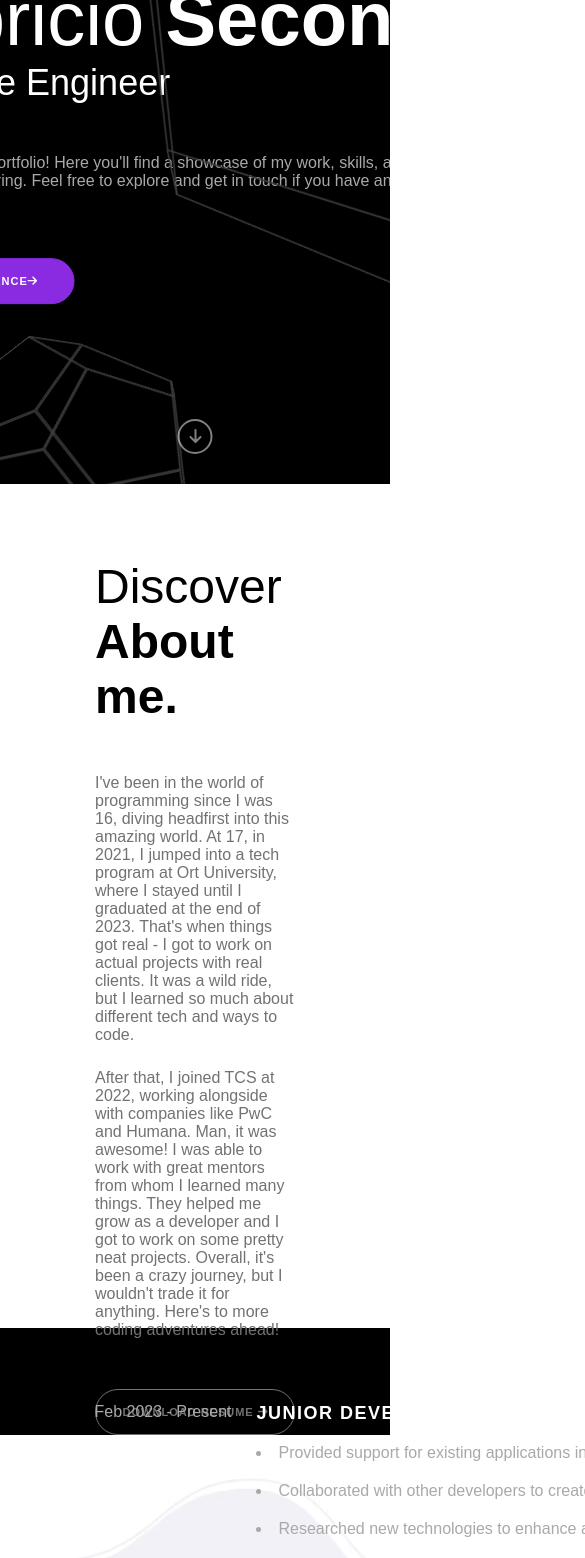
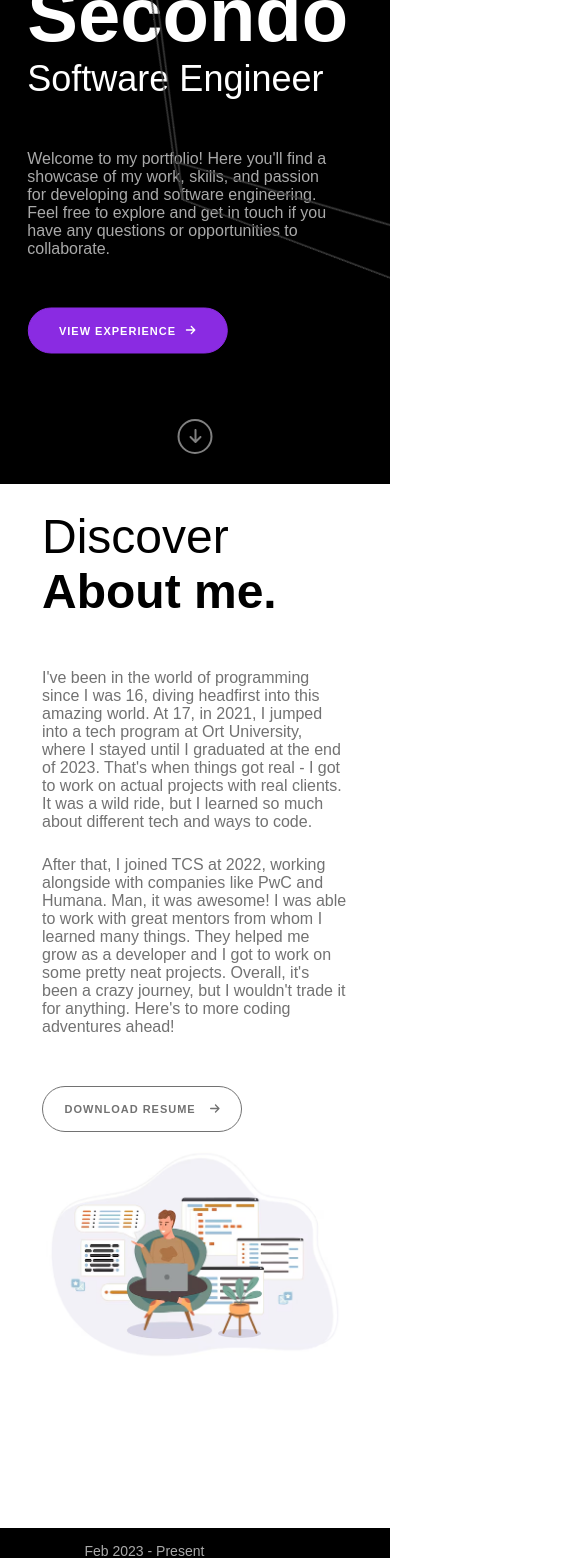
Before and after one commit to FMS16/portfolio, a React (Create React App) app: page / in a window 390 px wide. Shown: the part 360-1918 px from the top of the page, 585 px wide, since content can reach past the window. Built offline with nearby package versions, Linux system fonts and the light colour scheme.

Commit message:
Second commit

```diff
--- a/public/index.html
+++ b/public/index.html
@@ -7,7 +7,7 @@
     <meta name="theme-color" content="#000000" />
     <meta
       name="description"
-      content="Web site created using create-react-app"
+      content="Web site created by Fabricio Secondo. Software developer since 2021."
     />
     <link rel="apple-touch-icon" href="%PUBLIC_URL%/logo192.png" />
     <!--
@@ -24,7 +24,7 @@
       work correctly both with client-side routing and a non-root public URL.
       Learn how to configure a non-root public URL by running `npm run build`.
     -->
-    <title>React App</title>
+    <title>Fabricio Secondo - Developer</title>
   </head>
   <body>
     <noscript>You need to enable JavaScript to run this app.</noscript>
--- a/src/App.css
+++ b/src/App.css
@@ -6,7 +6,7 @@
   box-sizing: border-box;
 }
 
-.parent{
+.parent {
   position: fixed;
   top: 0;
   left: 0;
@@ -20,22 +20,22 @@ body {
   font-family: "Outfit", sans-serif;
 }
 
-.container{
+.container {
   width: 90%;
   margin: auto;
   padding: 50px;
 }
 
-.flex{
+.flex {
   display: flex;
   flex-wrap: wrap;
 }
 
-.bold{
+.bold {
   font-weight: bold;
 }
 
-.header{
+.header {
   display: flex;
   justify-content: space-between;
   align-items: center;
@@ -48,20 +48,20 @@ body {
   transition: all 0.5s;
 }
 
-.scrolled{
+.scrolled {
   color: #000000 !important;
 
 }
 
-.scrolled .toggle-menu{
+.scrolled .toggle-menu {
   color: #000000 !important;
 }
 
-.header-logo{
+.header-logo {
   font-size: 30px;
 }
 
-.header .toggle-menu{
+.header .toggle-menu {
   font-size: 30px;
   border: none;
   background: none;
@@ -69,7 +69,7 @@ body {
   cursor: pointer;
 }
 
-.btn-scroll_down{
+.btn-scroll_down {
   width: 35px;
   height: 35px;
   background-color: #000000;
@@ -87,7 +87,7 @@ body {
   transition: all 0.5s;
 }
 
-.btn-scroll_down:hover{
+.btn-scroll_down:hover {
   transition: all 0.5s;
   opacity: 1;
 }
@@ -101,7 +101,7 @@ body {
   background-color: #000000;
 }
 
-.welcome-content{
+.welcome-content {
   position: absolute;
   width: 750px;
   left: 35%;
@@ -110,33 +110,35 @@ body {
   transform: translateX(-35%) translateY(-65%);
 }
 
-.welcome-content h1{
+.welcome-content h1 {
   font-size: 76px;
   color: #fff;
 }
 
-.welcome-content h2{
+.welcome-content h2 {
   font-size: 36px;
   color: #fff;
 }
 
-.welcome-content h1, .welcome-content h2, .welcome-content p{
+.welcome-content h1,
+.welcome-content h2,
+.welcome-content p {
   padding: 0;
   margin: 0;
   font-weight: 250;
   text-align: left;
 }
 
-.welcome-content p{
+.welcome-content p {
   margin-top: 50px;
   color: darkgray;
 }
 
-.welcome-btn_container{
+.welcome-btn_container {
   margin-top: 50px;
 }
 
-.welcome-btn_container button{
+.welcome-btn_container button {
   padding: 16px;
   border-radius: 25px;
   width: 200px;
@@ -149,29 +151,28 @@ body {
   transition: all 0.5s;
 }
 
-.btn-me{
+.welcome-btn_container button svg {
+  transition: all 0.5s;
+}
+
+.welcome-btn_container button:hover {
+  padding-right: 5px;
+  transition: all 0.5s;
+}
+
+.btn-experience {
   background: blueviolet;
   border: 1px solid blueviolet;
 }
 
-.welcome-btn_container button svg{
-  transition: all 0.5s;
-}
-
-.welcome-btn_container button:hover svg{
-  padding-left: 5px;
-  transition: all 0.5s;
-}
-
-.btn-experience{
-  background: blueviolet;
-  border: 1px solid blueviolet;
+.btn-experience svg {
+  margin-left: 10px;
 }
 
 
 
 
-.about-me{
+.about-me {
   padding: 25px;
   height: 100vh;
   display: flex;
@@ -179,30 +180,30 @@ body {
   justify-content: center;
 }
 
-.about-me .flex{
+.about-me .flex {
   justify-content: center;
   align-items: center;
 }
 
-.about-me_item{
+.about-me_item {
   width: 550px;
   margin: 0 50px;
 }
 
-.about-me_item h1{
+.about-me_item h1 {
   font-size: 48px;
   margin-bottom: 50px;
   font-weight: 250;
 }
 
 
-.about-me_item p{
+.about-me_item p {
   margin-bottom: 25px;
   font-size: 16px;
   color: rgb(114, 114, 114);
 }
 
-.btn-download_cv{
+.btn-download_cv {
   padding: 16px;
   border-radius: 25px;
   width: 200px;
@@ -216,20 +217,21 @@ body {
   margin-top: 25px;
   display: inline-block;
   text-align: center;
+  transition: all 0.5s;
   text-decoration: none;
 }
 
-.btn-download_cv svg{
-  transition: all 0.5s;
+.btn-download_cv svg {
+  margin-left: 10px;
 }
 
-.btn-download_cv:hover svg{
-  padding-left: 5px;
+.btn-download_cv:hover {
+  padding-right: 5px;
 }
 
 
 
-.projects{
+.projects {
   height: 100vh;
   background-color: #000000;
 }
@@ -238,56 +240,58 @@ body {
 
 
 
-.experience{
+.experience {
   background-color: #000000;
   color: darkgray;
   height: 100%;
 }
 
-.experience .flex{
+.experience .flex {
   flex-direction: column;
 }
 
-.experience-item{
+.experience-item {
   display: flex;
   margin: 25px;
 }
 
-.experience-item_time h1, .experience-item_description h1{
+.experience-item_time h1,
+.experience-item_description h1 {
   font-weight: normal;
 }
 
-.experience-item_time{
+.experience-item_time {
   margin-right: 25px;
+  width: 150px;
 }
 
-.experience-item_time h1{
+.experience-item_time h1 {
   font-size: 16px;
 }
 
-.experience-item_description h1{
+.experience-item_description h1 {
   color: #fff;
   letter-spacing: 1.5px;
   font-size: 18px;
   text-transform: uppercase;
 }
 
-.experience-ul_details{
+.experience-ul_details {
   margin: 10px 0;
   list-style-position: inside;
 }
 
-.experience-ul_details li{
+.experience-ul_details li {
   padding: 10px 0;
 }
 
-.experience-ul_skills{
+.experience-ul_skills {
   list-style: none;
   display: flex;
   margin-top: 25px;
 }
 
-.experience-ul_skills li{
+.experience-ul_skills li {
   border-radius: 25px;
   width: max-content;
   padding: 0 15px;
@@ -299,7 +303,7 @@ body {
 
 
 
-.footer{
+.footer {
   background-color: #fff;
   padding: 25px;
   display: flex;
@@ -307,26 +311,26 @@ body {
   width: 100%;
 }
 
-.footer ul{
+.footer ul {
   display: flex;
   list-style: none;
 }
 
-.footer ul li{
+.footer ul li {
   margin: 0 10px;
   color: rgb(114, 114, 114);
 }
 
-.footer ul li a{
+.footer ul li a {
   color: rgb(114, 114, 114);
   text-decoration: none;
 }
 
-.footer ul li svg{
+.footer ul li svg {
   color: #000000;
 }
 
-.footer ul li a svg{
+.footer ul li a svg {
   color: #0077B5;
 }
 
@@ -417,3 +421,118 @@ body {
 .pentagon div:nth-child(5) {
   transform: rotate(1turn);
 }
+
+
+
+
+
+
+
+
+
+
+
+
+
+
+@media only screen and (max-width: 480px) {
+  .parent {
+    width: 100%;
+    overflow: hidden;
+  }
+
+  .container {
+    padding: 0;
+  }
+
+  body {
+    width: 100%;
+  }
+
+  .header {
+    padding: 25px;
+    width: 100%;
+    overflow: hidden;
+  }
+
+  .welcome-page {
+    width: 100%;
+    overflow: hidden;
+  }
+
+  .welcome-content {
+    width: 80%;
+  }
+
+  .xs-none {
+    display: none !important;
+  }
+
+  .about-me .flex {
+    flex-wrap: wrap;
+  }
+
+  .about-me_item {
+    width: 100%;
+    margin: 0;
+  }
+
+  .about-me_item img {
+    width: 100%;
+  }
+
+  .experience {
+    margin-top: 200px;
+  }
+
+  .experience .flex {
+    flex-direction: row;
+    flex-wrap: wrap;
+  }
+
+  .experience-item_time {
+    max-width: 150px;
+  }
+
+  .experience-item_description {
+    width: 100%;
+  }
+
+  .experience-item {
+    margin: 15px;
+    display: block;
+    padding-left: 50px;
+  }
+
+  .experience-item_time h1 {
+    font-size: 14px;
+  }
+
+  .experience-item_description h1 {
+    color: #fff;
+    letter-spacing: 1.5px;
+    font-size: 16px;
+    text-transform: uppercase;
+  }
+
+  .experience-ul_skills {
+    flex-wrap: wrap;
+  }
+
+  .experience-ul_skills li {
+    margin: 10px;
+    width: 250px;
+    text-align: center;
+  }
+
+  .footer ul{
+    flex-wrap: wrap;
+    text-align: center;
+  }
+
+
+  .footer ul li{
+    width: 100%;
+    padding:15px;
+  }
+}
--- a/src/components/Dodecahedron.js
+++ b/src/components/Dodecahedron.js
@@ -1,6 +1,6 @@
 import React from 'react';
 
-const Dodecahedron = ({ left, top, valueSize }) => {
+const Dodecahedron = ({ left, top, valueSize, visible }) => {
 
     let defaultWidth = 100;
     let defaultHeight = 223;
@@ -94,7 +94,7 @@ const Dodecahedron = ({ left, top, valueSize }) => {
     }
 
     return (
-        <div className="dodecahedron" style={style}>
+        <div className={`dodecahedron ${visible ? 'visible' : 'xs-none'}`} style={style}>
             {[...Array(12)].map((_, index) => (
                 <div key={index} className="pentagon" style={pentagonStyles[index]}>
                     {[...Array(5)].map((_, i) => (
--- a/src/components/Footer.js
+++ b/src/components/Footer.js
@@ -9,7 +9,7 @@ const Footer = () => {
     <footer className='footer'>
       <ul>
         <li><FontAwesomeIcon icon={faEnvelope}></FontAwesomeIcon> martinsecondo16@gmail.com</li>
-        <li><a href=''><FontAwesomeIcon icon={faLinkedin}></FontAwesomeIcon> Fabricio Secondo</a></li>
+        <li><a href='https://www.linkedin.com/in/fabricio-secondo-a22262231/'><FontAwesomeIcon icon={faLinkedin}></FontAwesomeIcon> Fabricio Secondo</a></li>
       </ul>
     </footer>
   )
--- a/src/components/WelcomePage.js
+++ b/src/components/WelcomePage.js
@@ -23,9 +23,9 @@ const WelcomePage = () => {
                     </ScrollLink>
                 </div>
             </div>
-            <Dodecahedron left={20} top={-10} valueSize={1.5} />
-            <Dodecahedron left={85} top={-5} valueSize={3} />
-            <Dodecahedron left={5} top={85} valueSize={1} />
+            <Dodecahedron left={20} top={-10} valueSize={1.5} visible={false} />
+            <Dodecahedron visible={true} left={85} top={-5} valueSize={3} />
+            <Dodecahedron visible={false} left={5} top={85} valueSize={1} />
             <ScrollDown />
         </div>
     )
```
